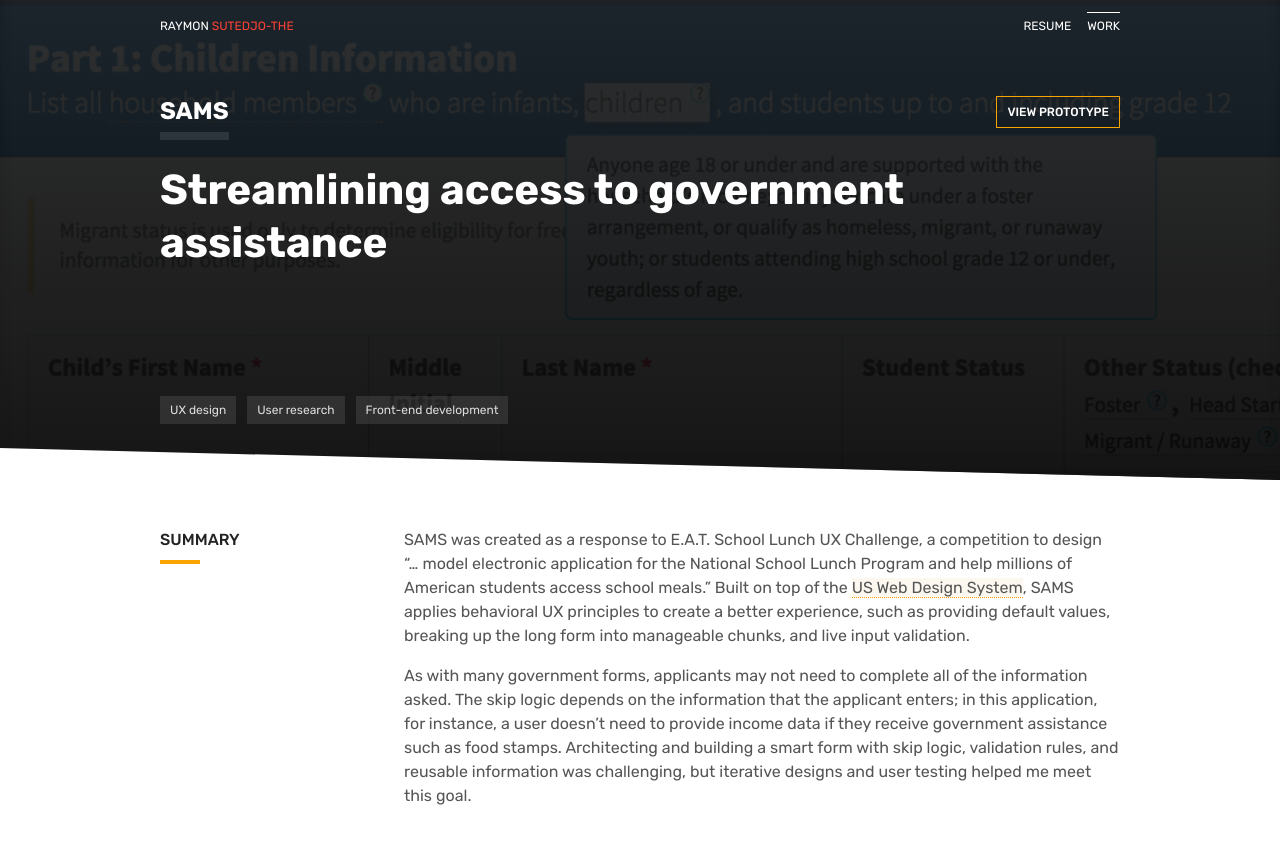
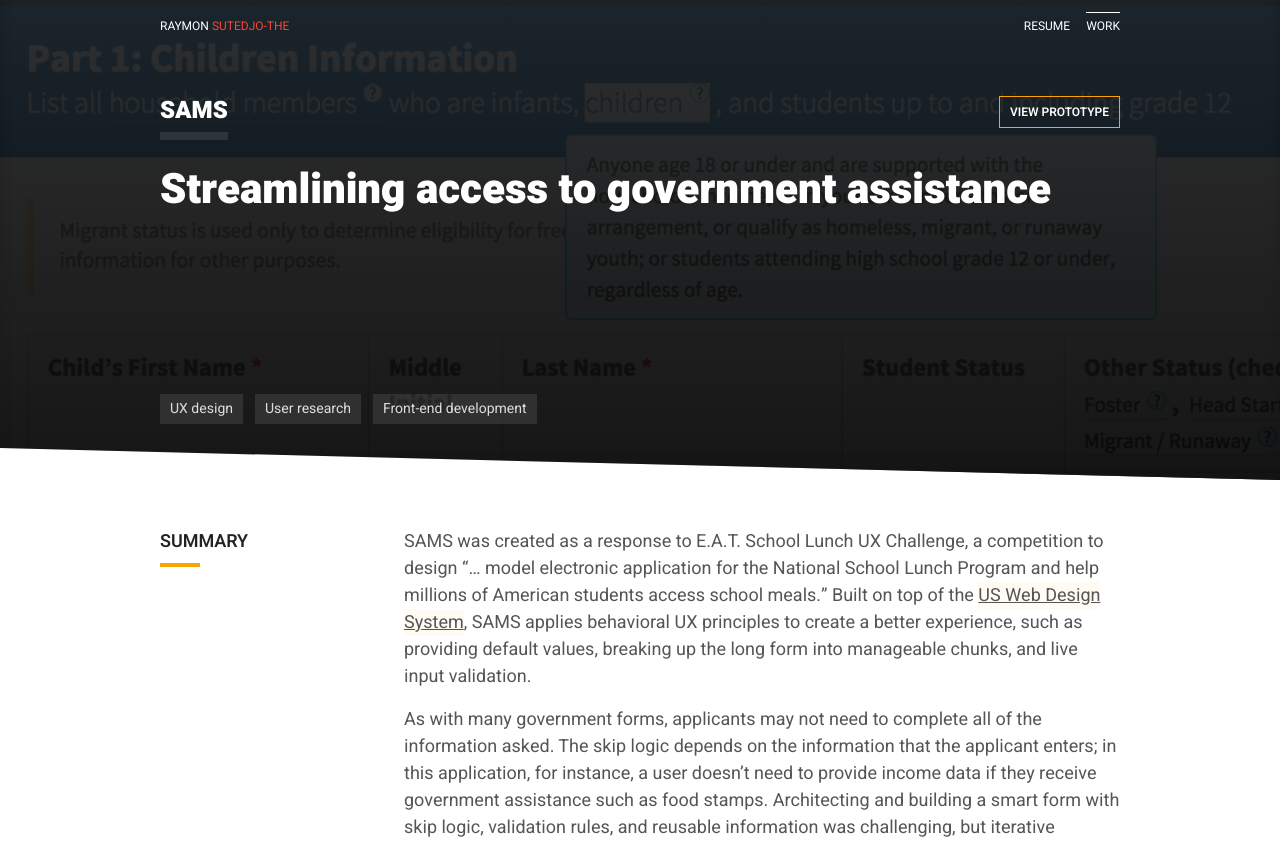
Before and after one commit to raymonst/ray-mon, a PHP site: page /work-sams.php in a window 1280 px wide. Shown: the top 842 px of the page. Run offline with PHP 8.4, Linux system fonts and the light colour scheme.

Commit message:
font, color, & layout updates

```diff
--- a/_css/style.scss
+++ b/_css/style.scss
@@ -19,8 +19,11 @@ time, mark, audio, video {
 	margin: 0;
 	padding: 0;
 	border: 0;
+	font: inherit;
 	font-size: 100%;
-	font: inherit;
+	-webkit-font-smoothing: antialiased;
+	-moz-osx-font-smoothing: antialiased;
+	font-smoothing: antialiased;
 	vertical-align: baseline;
 }
 /* HTML5 display-role reset for older browsers */
@@ -53,6 +56,8 @@ table {
 /* VARIABLES */
 
 $color-brand: #f9a400;
+$color-brand-light: rgba(249, 164, 0, .05);
+$color-brand-medium: rgba(249, 164, 0, .5);
 $color-text-light: #757575;
 $color-text-default: #555;
 $color-text-dark: #222;
@@ -71,14 +76,16 @@ $color-text-dark: #222;
 }
 
 a {
-	background: rgba(252,248,240,1);
-	border-bottom: 1px dotted $color-brand;
+	background: $color-brand-light;
+// 	background: rgba(252,248,240,1);
+// 	border-bottom: 1px dotted $color-brand;
 	color: $color-text-default;
-	text-decoration: none;
+	text-decoration: underline;
+// 	text-decoration-color: $color-brand;
 	transition: all 0.2s ease;
 
 	&:hover {
-		background: $color-brand;
+		background: none;
 		color: $color-text-dark;
 	}
 }
@@ -114,7 +123,8 @@ blockquote {
 body {
 	background: #fff;
 	color: $color-text-default;
-	font-family: 'Rubik', sans-serif;
+// 	font-family: 'Rubik', sans-serif;
+	font-family: 'Heebo', sans-serif;
 	line-height: 1.5;
 }
 
@@ -237,7 +250,8 @@ h1 {
 	color: $color-text-dark;
 	display: inline-block;
 	font-size: 1.5rem;
-	font-weight: 700;
+// 	font-weight: 700;
+	font-weight: 900;
 	line-height: 1.25;
 	margin: 0 0 1.5rem 0;
 	padding: 0 0 .375rem 0;
@@ -246,8 +260,10 @@ h1 {
 
 h2 {
 	color: $color-text-dark;
-	font-size: 1rem;
-	font-weight: 500;
+// 	font-size: 1rem;
+	font-size: 1.125rem;
+// 	font-weight: 500;
+	font-weight: 600;
 	line-height: 1.5;
 	margin: 0 0 .5rem 0;
 	text-transform: uppercase;
@@ -273,6 +291,7 @@ main {
 }
 
 p {
+	font-size: 1.125rem;
 	margin: 0 0 1rem 0;
 
 	span {
@@ -281,12 +300,16 @@ p {
 }
 
 strong {
-	font-weight: 500;
+	font-weight: 600;
 }
 
 ul {
 	list-style-type: circle;
 	padding: 0 0 0 2.5rem;
+
+	li {
+		font-size: 1.125rem;
+	}
 
 	&.list-text {
 		line-height: 1.375;
@@ -676,9 +704,8 @@ nav {
 	color: #fff /* #5c80a9 */;
 	display: block;
 	font-size: 2.625rem;
-// 	font-style: italic;
-	font-weight: 700;
-// 	letter-spacing: -.05rem;
+// 	font-weight: 700;
+	font-weight: 900;
 	line-height: 1.25;
 	margin: 0 0 4rem 0;
 }
@@ -689,11 +716,13 @@ nav {
 	color: $color-text-dark;
 	display: block;
 	font-size: .75rem;
-	font-weight: 500;
+	font-weight: 600;
 	padding: .375rem .625rem;
+	text-decoration: none;
 	text-transform: uppercase;
 
 	&:hover {
+		background: $color-brand;
 		border-bottom: 2px solid #BD7F06;
 		transform: translateY(-2px);
 	}
@@ -909,15 +945,14 @@ nav {
 
 	.role {
 		color: #ddd;
-		font-size: .75rem;
 		margin: 0 0 3rem 0;
 		padding: 0;
-// 		text-transform: uppercase;
 
 		li {
 			background: rgba(255,255,255,.1);
 			border-radius: 0;
 			display: inline-block;
+			font-size: .875rem;
 			line-height: 1;
 			list-style-type: none;
 			margin: 0 .5rem .5rem 0;
--- a/_inc/head.php
+++ b/_inc/head.php
@@ -1,12 +1,14 @@
 		<link rel="shortcut icon" href="_images/logo.ico">
 		<link rel="stylesheet" type="text/css" href="_css/style.css">
-		<link href="https://fonts.googleapis.com/css?family=Rubik:300i,400,500,700" rel="stylesheet">
+<!-- 		<link href="https://fonts.googleapis.com/css?family=Rubik:300i,400,500,700" rel="stylesheet"> -->
+		<link href="https://fonts.googleapis.com/css2?family=Heebo:wght@400;600;900&display=swap" rel="stylesheet">
 		<meta name="viewport" content="width=device-width, initial-scale=1">
 		<meta name="description" content="Raymon Sutedjo-The is a product & UX designer based in the Bay Area, California">
 		<meta name="keywords" content="ux design, ux design bay area, ux design san francisco, ux design oakland, ux design silicon valley, product design, product design bay area, product design san francisco, product design oakland, product design silicon valley, raymon sutedjo-the">
 		<meta name="author" content="Raymon Sutedjo-The">
 		<script type="text/javascript" src="_js/jquery-3.3.1.min.js"></script>
 		<script type="text/javascript" src="_js/script-min.js"></script>
+<!--
 		<script type="text/javascript">
 			var _gaq = _gaq || [];
 				_gaq.push(['_setAccount', 'UA-16406645-1']);
@@ -19,3 +21,4 @@
 				  var s = document.getElementsByTagName('script')[0]; s.parentNode.insertBefore(ga, s);
 				})();
 		</script>
+-->
--- a/resume.php
+++ b/resume.php
@@ -23,7 +23,7 @@
 					<hr class="separator" />
 				</aside>
 				<section>
-					<div class="container-section-item">
+					<div class="container-section-item container-section-item-single">
 						<h3>Principal Product Designer</h3>
 						<h4><a href="http://medium.com/" target="_blank">Medium</a> &middot;&middot;&middot; January 2019&ndash;present</h4>
 						<ul class="list-text">
@@ -36,7 +36,7 @@
 							<li>Lead design for <a href="https://www.salesforce.com/blog/2018/03/einstein-analytics-conversational-queries.html" target="_blank">conversational query in Einstein Analytics</a>, which enables users to ask questions about their own data &amp; receive answers as interactive charts that they can explore further</li>
 							<li>Lead design for onboarding, <a href="https://appexchange.salesforce.com/appxListingDetail?listingId=a0N3A00000DoLB3UAN" target="_blank">product education</a>, &amp; troubleshooting experiences in Einstein Analytics; <a href="work-learning-in-analytics.php">systemize the design patterns</a> so they are reusable in other Salesforce products</li>
 							<li>Design Lightning dashboard subscription experience, which lets 4.2M+ daily dashboard users send a snapshot of their dashboard via email; create prototypes &amp; collaborate with engineers to build a high-quality solution within the limits of email technologies</li>
-							<li>Lead design for folder management &amp; sharing up to its release in Summer 2018, addressesing the #3 most requested feature by Salesforce customers</li>
+							<li>Lead design for folder management &amp; sharing up to its release in Summer 2018, which addresses the #3 most requested feature by Salesforce customers</li>
 							<li>Act as head editor of <a href="https://medium.com/salesforce-ux" target="_blank">Salesforce UX blog</a>; evangelize the blog internally and externally, helping it grow from 14K to 21K subscribers; formalize &amp; document the publication process to bring clarity to the blog team &amp; writers; build &amp; deploy a custom Salesforce app to streamline &amp; automate the process</li>
 							<li>Design &amp; build <a href="https://lightningdesignsystem.com/guidelines/messaging/overview/" target="_blank">Lightning Messaging Framework</a>, a UX guideline for messaging patterns in the Salesforce ecosystem; collaborate with writers to create a holistic UI text library that works harmoniously with UI patterns; integrate the documentation into <a href="https://www.lightningdesignsystem.com/" target="_blank">Salesforce&rsquo;s Lightning Design System</a></li>
 							<li>Lead design for <a href="https://releasenotes.docs.salesforce.com/en-us/spring16/release-notes/rn_general_inline_editing.htm" target="_blank">Lightning inline edit</a> experience, which allows users to update data efficiently; build prototypes &amp; conduct research to test design concepts; collaborate with engineers to build a high-quality end product that meets product, design, &amp; accessibility requirements</li>
--- a/work-lightning-messaging-framework.php
+++ b/work-lightning-messaging-framework.php
@@ -91,7 +91,7 @@
 				</aside>
 				<section>
 					<div class="container-section-item">
-						<p>In a nutshell, SLDS users were often aware that the components/patterns they needed did exist, but they didn&rsquo;t know <span>when</span> and <span>how</span> to use these components. This became central to my design explorations for the framework.</p>
+						<p>In a nutshell, SLDS users were often aware that the components/patterns they needed did exist, but they didn&rsquo;t know <strong>when</strong> and <strong>how</strong> to use these components. This became central to my design explorations for the framework.</p>
 						<figure>
 							<img src="_images/work-lightning-messaging-framework-sketches.png" alt="Sketching out logic for the framework" width="1000" height="750">
 							<figcaption>Sketching out logic for the framework</figcaption>
```
Also changed, not shown: other parts of _css/style.scss (+61 -34 lines), _css/style.css.
